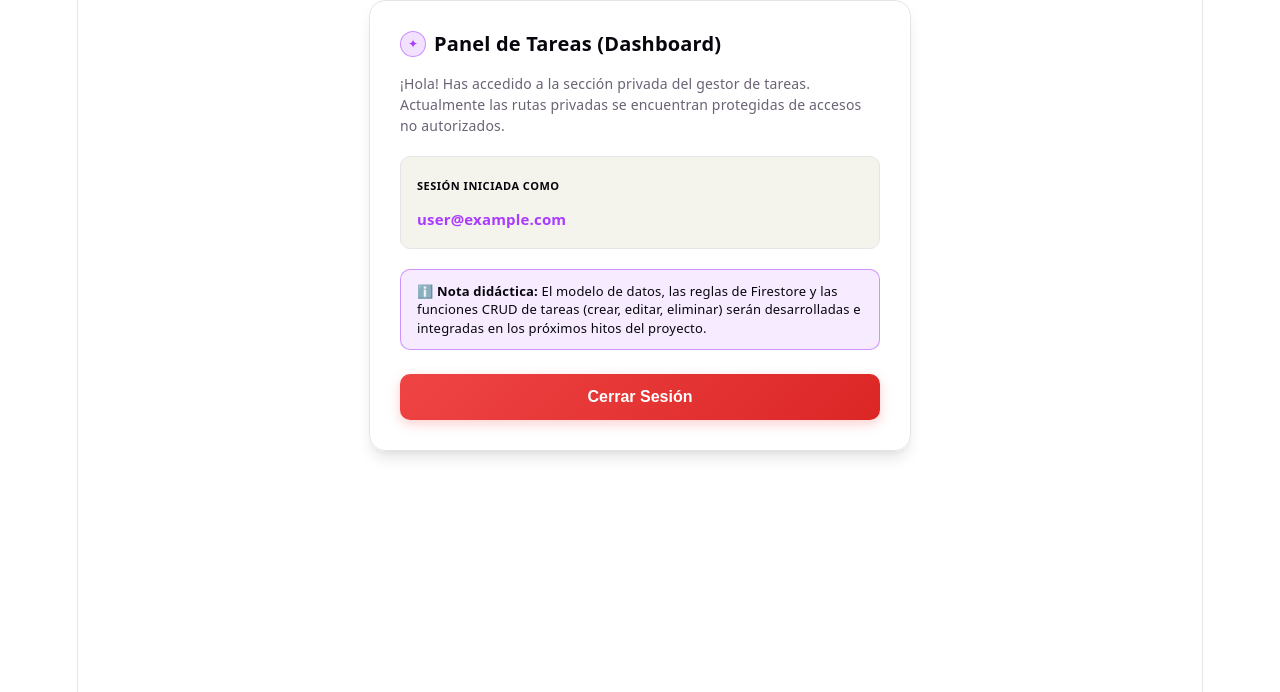
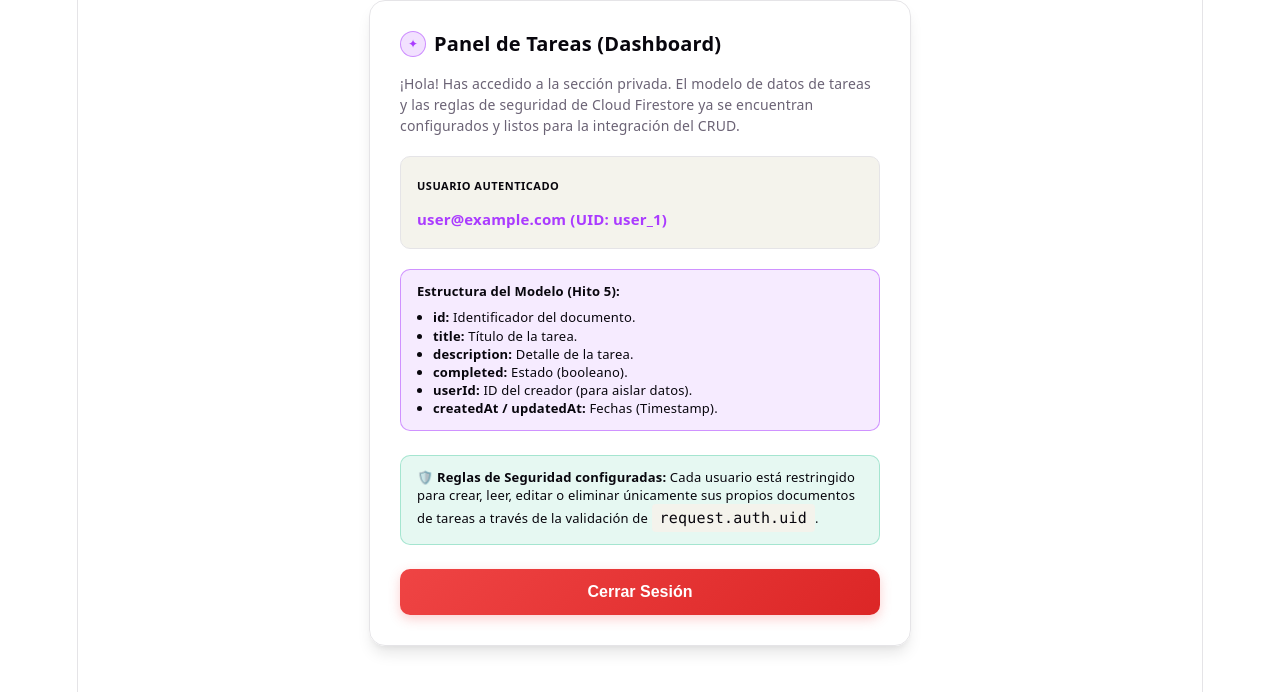
Before and after one commit to noejazmin/Gestor_de_Tareas-Jazmin_Morinigo, a React (Vite) app: page /tasks in a window 1280 px wide. Shown: the top 692 px of the page. Built offline with nearby package versions, Linux system fonts and the light colour scheme; no server answers; sample sign-in values are in the browser's storage.

Commit message:
feat: actualizar panel provisional de tareas

```diff
--- a/src/App.css
+++ b/src/App.css
@@ -247,3 +247,15 @@ h1 {
   text-decoration: none !important;
   display: inline-flex !important;
 }
+
+/* Hito 5: Estilos adicionales para TasksPage */
+.tasks-model-list {
+  margin: 8px 0 0 16px !important;
+  padding: 0 !important;
+  list-style-type: disc;
+}
+
+.tasks-security-success {
+  background: rgba(16, 185, 129, 0.1) !important;
+  border-color: rgba(16, 185, 129, 0.3) !important;
+}
--- a/src/pages/TasksPage.tsx
+++ b/src/pages/TasksPage.tsx
@@ -22,22 +22,34 @@ export const TasksPage: React.FC = () => {
       </h3>
 
       <p className="tasks-description">
-        ¡Hola! Has accedido a la sección privada del gestor de tareas. Actualmente las rutas privadas
-        se encuentran protegidas de accesos no autorizados.
+        ¡Hola! Has accedido a la sección privada. El modelo de datos de tareas y las reglas de seguridad
+        de Cloud Firestore ya se encuentran configurados y listos para la integración del CRUD.
       </p>
 
       <div className="tasks-info-card">
         <strong className="tasks-info-label">
-          Sesión Iniciada como
+          Usuario Autenticado
         </strong>
         <span className="tasks-info-value">
-          {user?.email}
+          {user?.email} (UID: {user?.uid})
         </span>
       </div>
 
       <div className="tasks-didactic-note">
-        ℹ️ <strong>Nota didáctica:</strong> El modelo de datos, las reglas de Firestore y las funciones CRUD de tareas
-        (crear, editar, eliminar) serán desarrolladas e integradas en los próximos hitos del proyecto.
+        <strong>Estructura del Modelo (Hito 5):</strong>
+        <ul className="tasks-model-list">
+          <li><strong>id:</strong> Identificador del documento.</li>
+          <li><strong>title:</strong> Título de la tarea.</li>
+          <li><strong>description:</strong> Detalle de la tarea.</li>
+          <li><strong>completed:</strong> Estado (booleano).</li>
+          <li><strong>userId:</strong> ID del creador (para aislar datos).</li>
+          <li><strong>createdAt / updatedAt:</strong> Fechas (Timestamp).</li>
+        </ul>
+      </div>
+
+      <div className="tasks-didactic-note tasks-security-success">
+        🛡️ <strong>Reglas de Seguridad configuradas:</strong> Cada usuario está restringido para crear, leer, editar
+        o eliminar únicamente sus propios documentos de tareas a través de la validación de <code>request.auth.uid</code>.
       </div>
 
       <button
```
